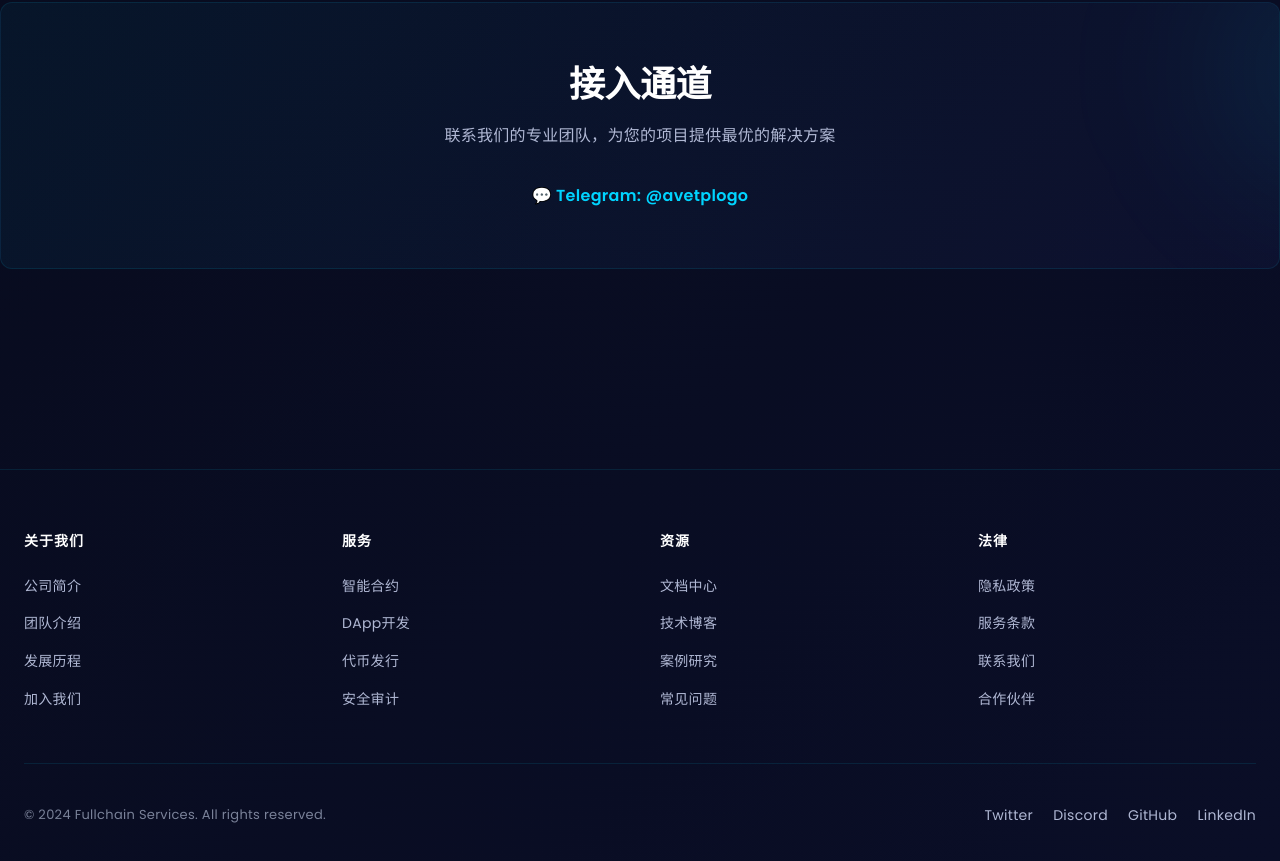
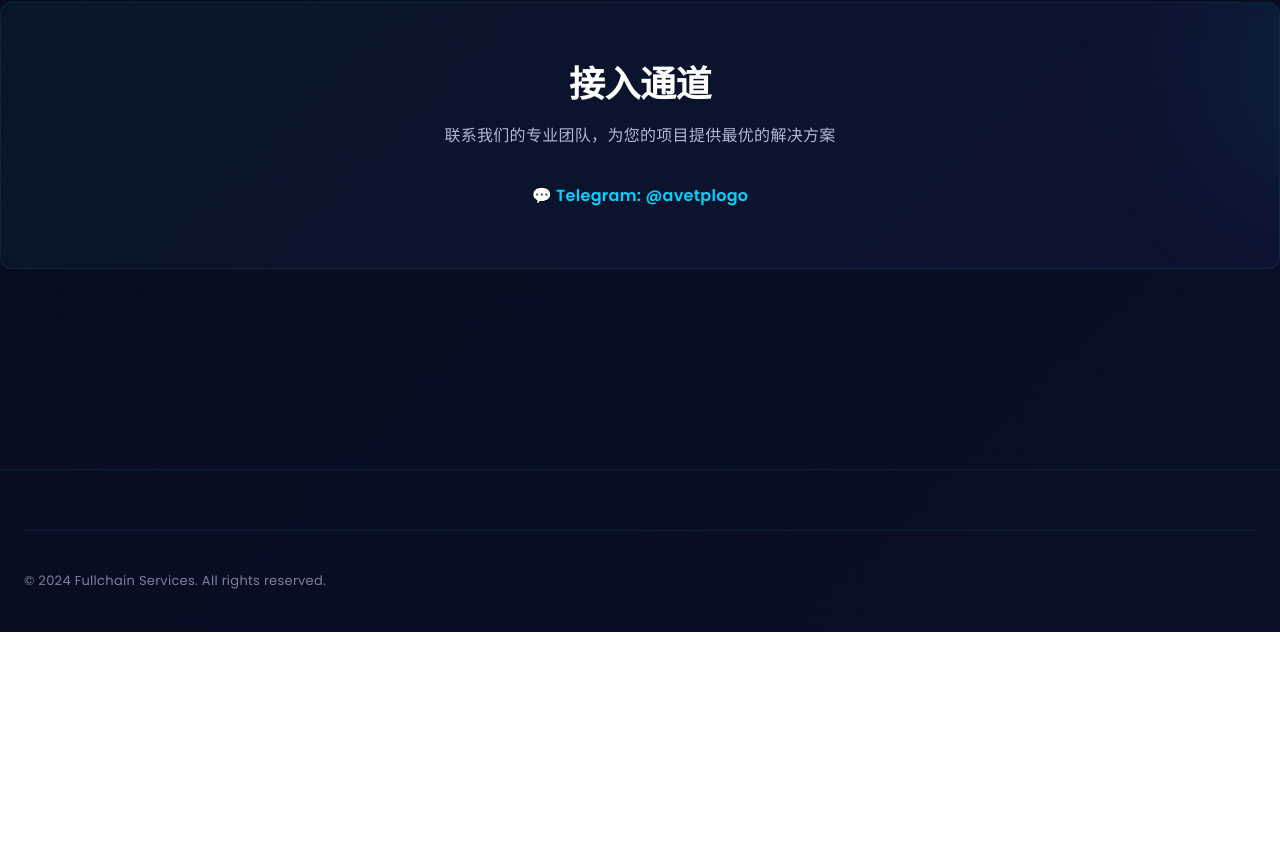
Before and after one commit to flybabyaile-code/web3-landing-page, a plain HTML site: page index.html in a window 1280 px wide. Shown: the part 3198-4059 px from the top of the page. After the commit the page ends 3830 px from the top, so only its background shows below. Drawn offline with nearby package versions, Linux system fonts and the light colour scheme.

Commit message:
Clean: Remove unnecessary footer links and sections

```diff
--- a/index.html
+++ b/index.html
@@ -960,52 +960,9 @@
   <!-- 页脚 -->
   <footer class="footer">
     <div class="container">
-      <div class="footer-content">
-        <div class="footer-section">
-          <h4>关于我们</h4>
-          <ul>
-            <li><a href="#">公司简介</a></li>
-            <li><a href="#">团队介绍</a></li>
-            <li><a href="#">发展历程</a></li>
-            <li><a href="#">加入我们</a></li>
-          </ul>
-        </div>
-        <div class="footer-section">
-          <h4>服务</h4>
-          <ul>
-            <li><a href="#">智能合约</a></li>
-            <li><a href="#">DApp开发</a></li>
-            <li><a href="#">代币发行</a></li>
-            <li><a href="#">安全审计</a></li>
-          </ul>
-        </div>
-        <div class="footer-section">
-          <h4>资源</h4>
-          <ul>
-            <li><a href="#">文档中心</a></li>
-            <li><a href="#">技术博客</a></li>
-            <li><a href="#">案例研究</a></li>
-            <li><a href="#">常见问题</a></li>
-          </ul>
-        </div>
-        <div class="footer-section">
-          <h4>法律</h4>
-          <ul>
-            <li><a href="#">隐私政策</a></li>
-            <li><a href="#">服务条款</a></li>
-            <li><a href="#">联系我们</a></li>
-            <li><a href="#">合作伙伴</a></li>
-          </ul>
-        </div>
-      </div>
+
       <div class="footer-bottom">
         <div class="footer-copyright">© 2024 Fullchain Services. All rights reserved.</div>
-        <div class="footer-social">
-          <a href="#">Twitter</a>
-          <a href="#">Discord</a>
-          <a href="#">GitHub</a>
-          <a href="#">LinkedIn</a>
-        </div>
       </div>
     </div>
   </footer>
```
